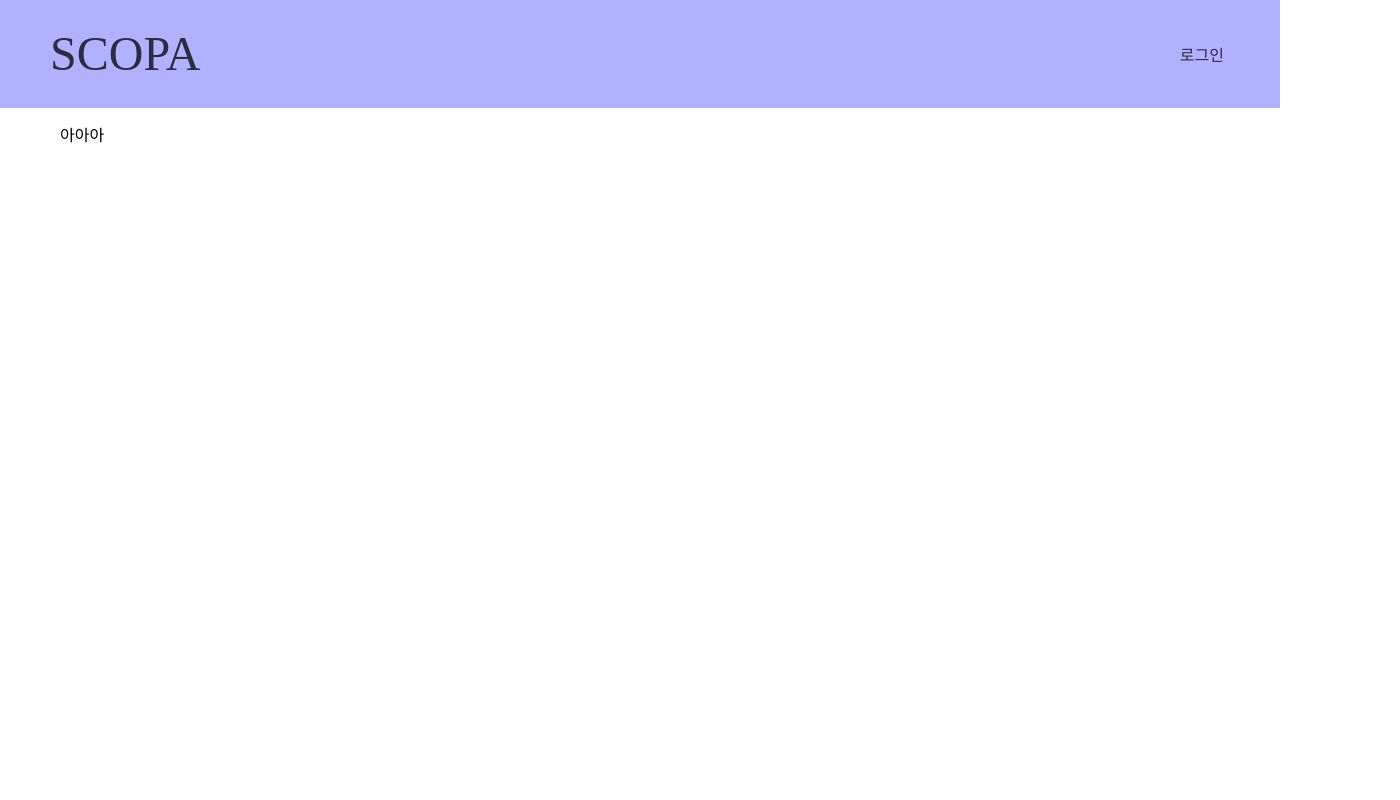
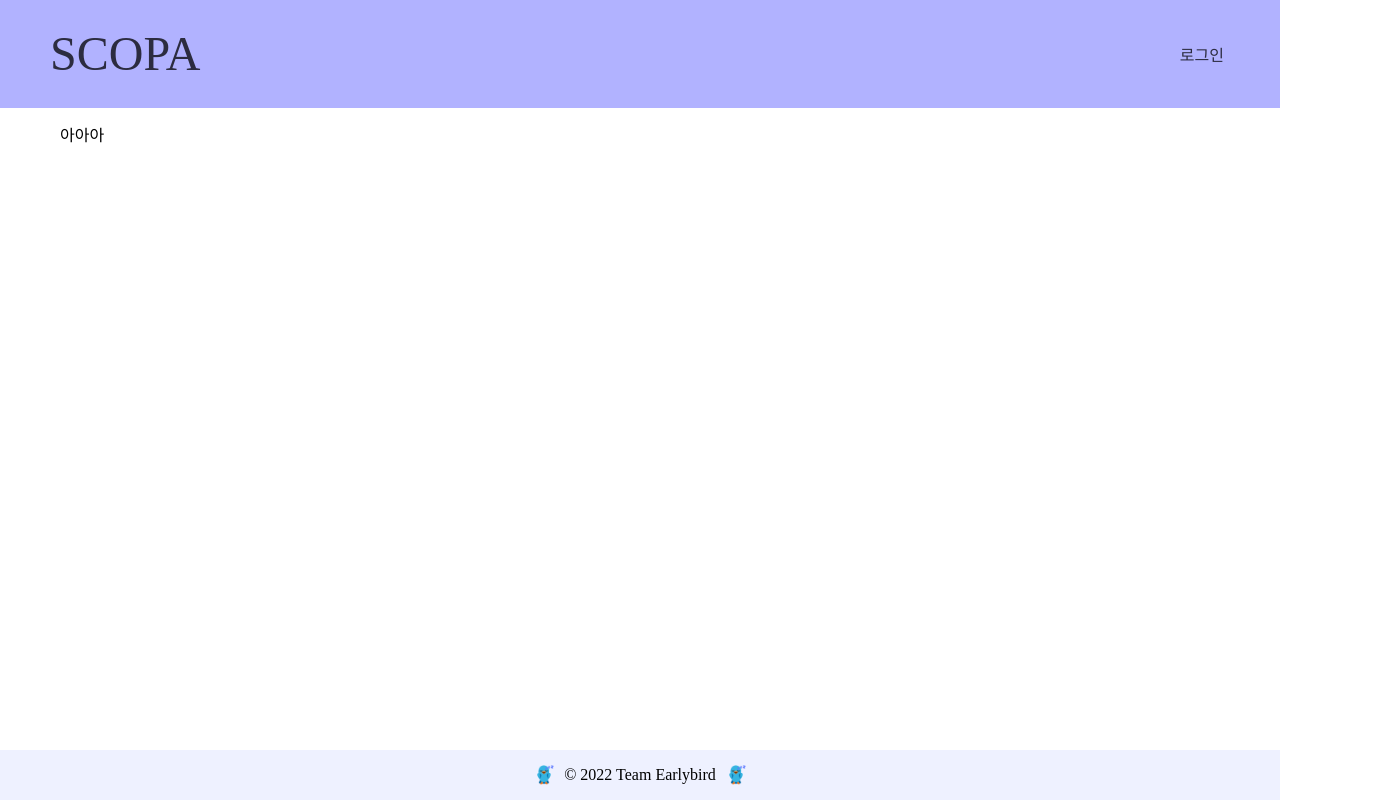
Before and after one commit to boostcampwm-2022/web25-SCOPA, a React (Create React App) app in the folder client/: page / in a window 1280 px wide. Shown: the whole page, 1400 px wide, since content can reach past the window. Built offline with nearby package versions, Linux system fonts and the light colour scheme.

Commit message:
design: footer 구성
- 푸터 이미지 추가
- 디자인 작성
- 하단에 잘 들어가도록 메인 크기 조정

```diff
--- a/client/src/common/CommonLayout/NavigationBar.styles.ts
+++ b/client/src/common/CommonLayout/NavigationBar.styles.ts
@@ -11,7 +11,6 @@ export const navigationBarWrapperStyle = css({
   alignItems: 'center',
   justifyContent: 'space-between',
   padding: `${COMMON_SIZE.TITLE_BAR_PADDING_VERTICAL}px ${COMMON_SIZE.TITLE_BAR_PADDING_HORIZONTAL}px`,
-  marginBottom: COMMON_SIZE.TITLE_BAR_BOTTOM_MARGIN,
 
   '> h1': {
     fontSize: FONT_SIZE.TITLE_48,
--- a/client/src/common/CommonLayout/index.tsx
+++ b/client/src/common/CommonLayout/index.tsx
@@ -4,7 +4,7 @@ import { Outlet } from 'react-router-dom';
 
 import { NavigationBar } from './NavigationBar';
 
-import { mainWrapperStyle } from './styles';
+import { footerStyle, mainWrapperStyle } from './styles';
 
 export const CommonLayout = () => {
   return (
@@ -13,6 +13,11 @@ export const CommonLayout = () => {
       <main css={mainWrapperStyle}>
         <Outlet />
       </main>
+      <footer css={footerStyle}>
+        <img src='/earlybird.png' alt='copyright-earlybird' />
+        <span>© 2022 Team Earlybird</span>
+        <img src='/earlybird.png' alt='copyright-earlybird' />
+      </footer>
     </>
   );
 };
--- a/client/src/common/CommonLayout/styles.ts
+++ b/client/src/common/CommonLayout/styles.ts
@@ -1,8 +1,26 @@
 import { css } from '@emotion/react';
 
+import { COLORS } from 'styles/colors';
 import { COMMON_SIZE } from 'styles/sizes';
 
 export const mainWrapperStyle = css({
-  paddingLeft: COMMON_SIZE.COMMON_PAGE_PADDING_HORIZONTAL,
-  paddingRight: COMMON_SIZE.COMMON_PAGE_PADDING_HORIZONTAL,
+  width: '100%',
+  flex: 1,
+  padding: `${COMMON_SIZE.TITLE_BAR_BOTTOM_MARGIN}px ${COMMON_SIZE.COMMON_PAGE_PADDING_HORIZONTAL}px`,
 });
+
+export const footerStyle = css({
+  width: '100%',
+  height: 50,
+  backgroundColor: COLORS.SECONDARY_2,
+  display: 'flex',
+  flexDirection: 'row',
+  alignItems: 'center',
+  justifyContent: 'center',
+
+  '> img': {
+    width: 20,
+    height: 20,
+    margin: '0 10px',
+  },
+});
```
